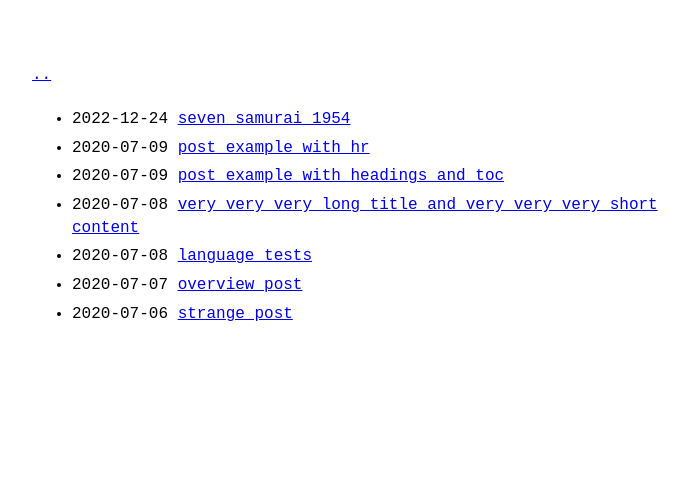
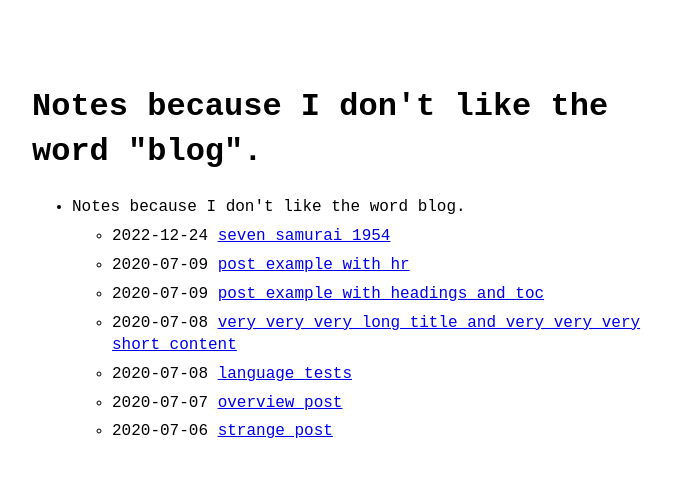
Before and after one commit to abadari3/abadari3.github.io, a Jekyll site: the page built from index.markdown, in a window 1280 px wide. Shown: the top 477 px of the page, without its empty margins (288-977 px from the left). Built offline with Jekyll 4.4.1, drawn with Linux system fonts in a browser that asks for light colours.

Commit message:
change page to just be blog

```diff
--- a/_config.yml
+++ b/_config.yml
@@ -1,7 +1,7 @@
 # Welcome to Jekyll!
 # 'bundle exec jekyll serve'
 
-title: Ananda Badari
+title: Notes because I don't like the word "blog".
 author: Ananda Badari
 email: badari.ananda@gmail.com
 description: Portfolio of Ananda Badari
--- a/_data/menu.yml
+++ b/_data/menu.yml
@@ -1,3 +1,3 @@
 entries:
-  - title: posts
+  - title: Notes because I don't like the word blog.
     post_list: true
--- a/index.markdown
+++ b/index.markdown
@@ -1,3 +1,3 @@
 ---
-layout: archive
+layout: home
 ---
```
